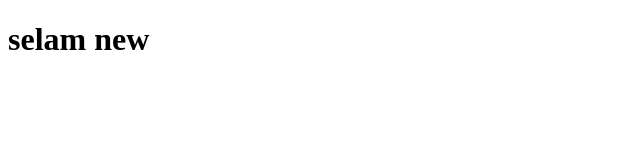
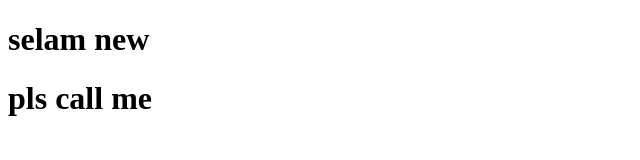
Before and after one commit to fekadug/abe, a plain HTML site: page index.html in a window 1280 px wide. Shown: the whole page, without its empty margins (0-640 px from the left). Drawn offline with Linux system fonts and the light colour scheme.

Commit message:
add text

```diff
--- a/index.html
+++ b/index.html
@@ -8,5 +8,6 @@
 </head>
 <body>
   <h1>selam new</h1>
+  <h1>pls call me</h1>
 </body>
 </html>
```
